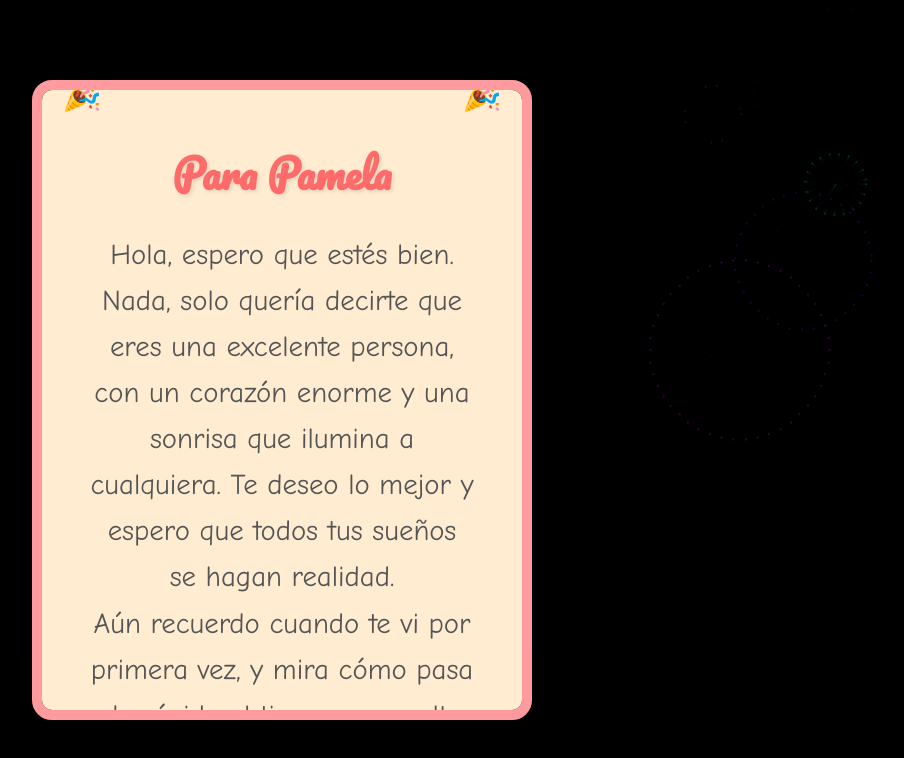
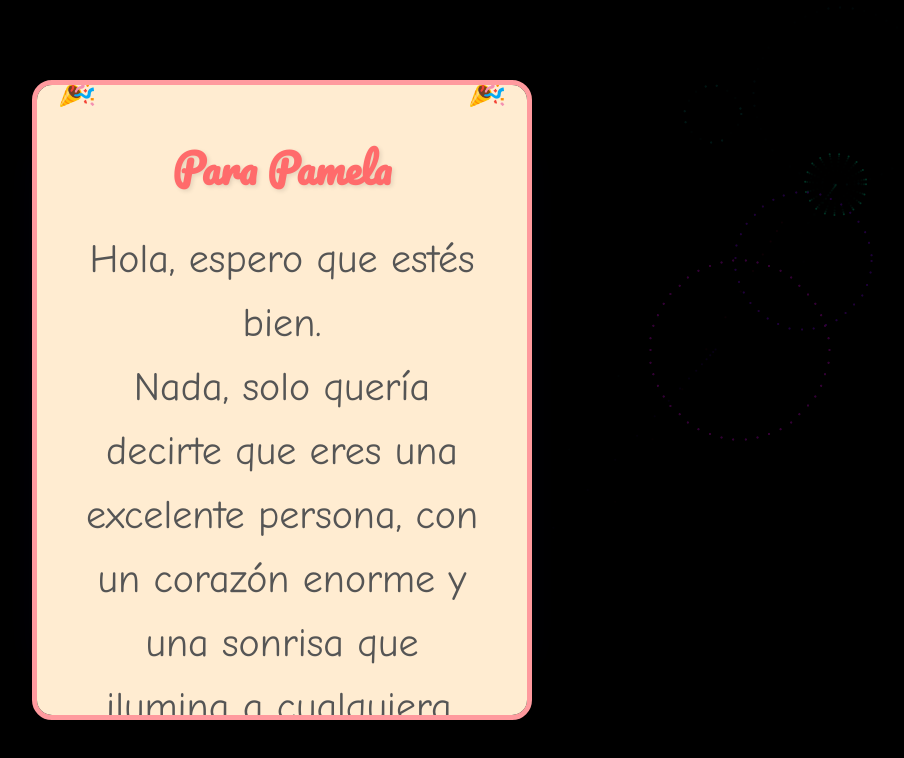
Before and after one commit to droicer/Pamela, a plain HTML site: page index.html in a window 1280 px wide. Both pictures are taken after a click on the button "Ábreme". Shown: the whole page, without its empty margins (358-1262 px from the left). Drawn offline with Linux system fonts and the light colour scheme; animation ran at ten frames a second.

Commit message:
Update styles.css

```diff
--- a/styles.css
+++ b/styles.css
@@ -163,7 +163,7 @@ button:hover {
   box-shadow: 0 15px 40px rgba(0, 0, 0, 0.2);
   transform: scale(0.8) rotate(-5deg);
   transition: all 0.5s cubic-bezier(0.175, 0.885, 0.32, 1.275);
-  border: 10px solid #ff9a9e;
+  border: 5px solid #ff9a9e;
   position: relative;
 }
 
@@ -196,7 +196,7 @@ button:hover {
 }
 
 .modal-content p {
-  font-size: 1.8rem;
+  font-size: 2.5rem;
   color: #555;
   font-family: 'Comic Sans MS', cursive;
   margin-bottom: 2rem;
```
